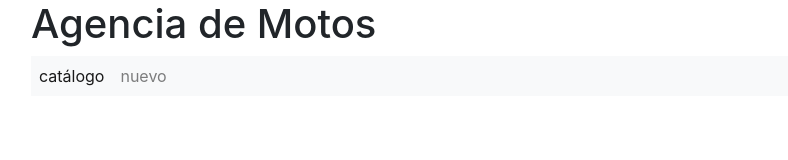
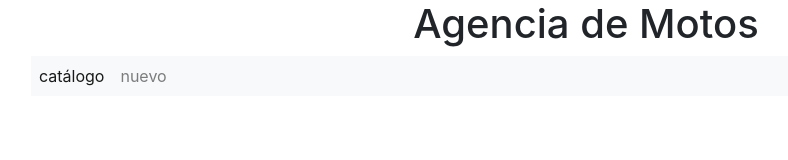
Before and after one commit to ctaborda77/TPDyD_F, a website: page src/index.html in a window 1280 px wide. Shown: the whole page, without its empty margins (54-842 px from the left). Drawn offline with nearby package versions, Linux system fonts and the light colour scheme.

Commit message:
centrado

```diff
--- a/src/index.html
+++ b/src/index.html
@@ -10,7 +10,7 @@
   </head>
   <body>
       <div class="container">
-        <h1>Agencia de Motos </h1>
+        <h1><center>Agencia de Motos </center></h1>
         <nav class='nav-bar navbar-expand-lg navbar-light bg-light'>
           <ul class="navbar-nav">
               <li class="nav-item">
```
